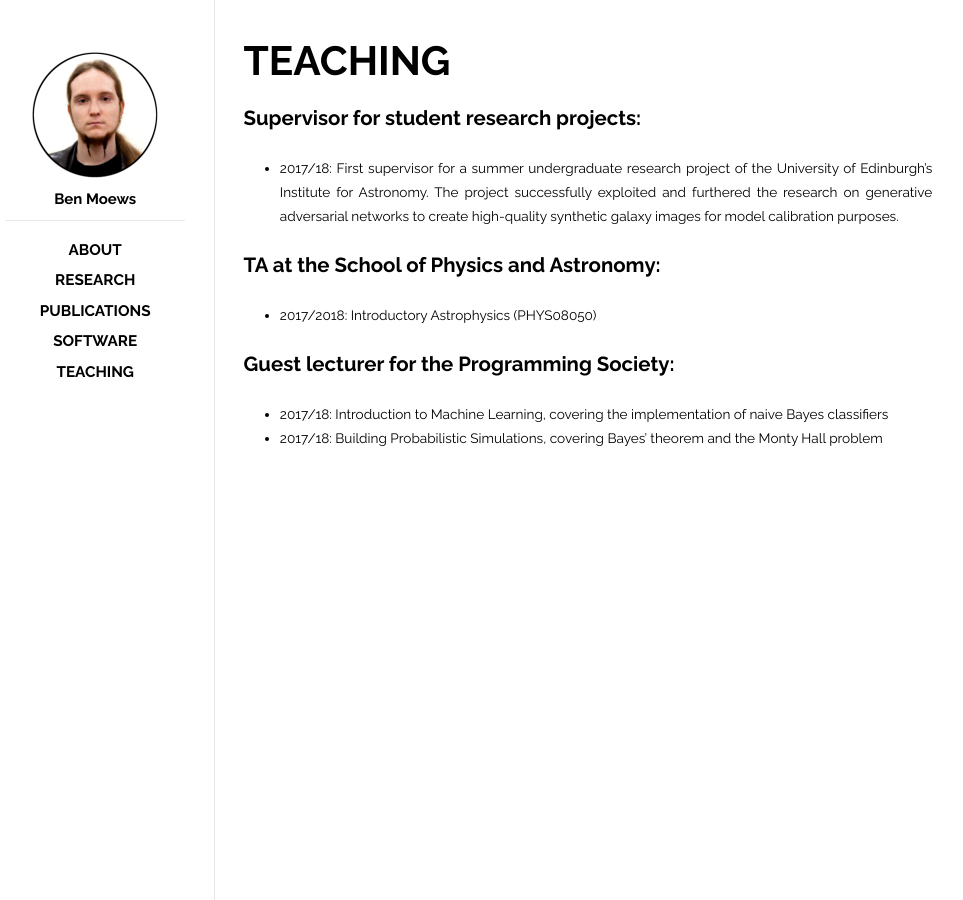
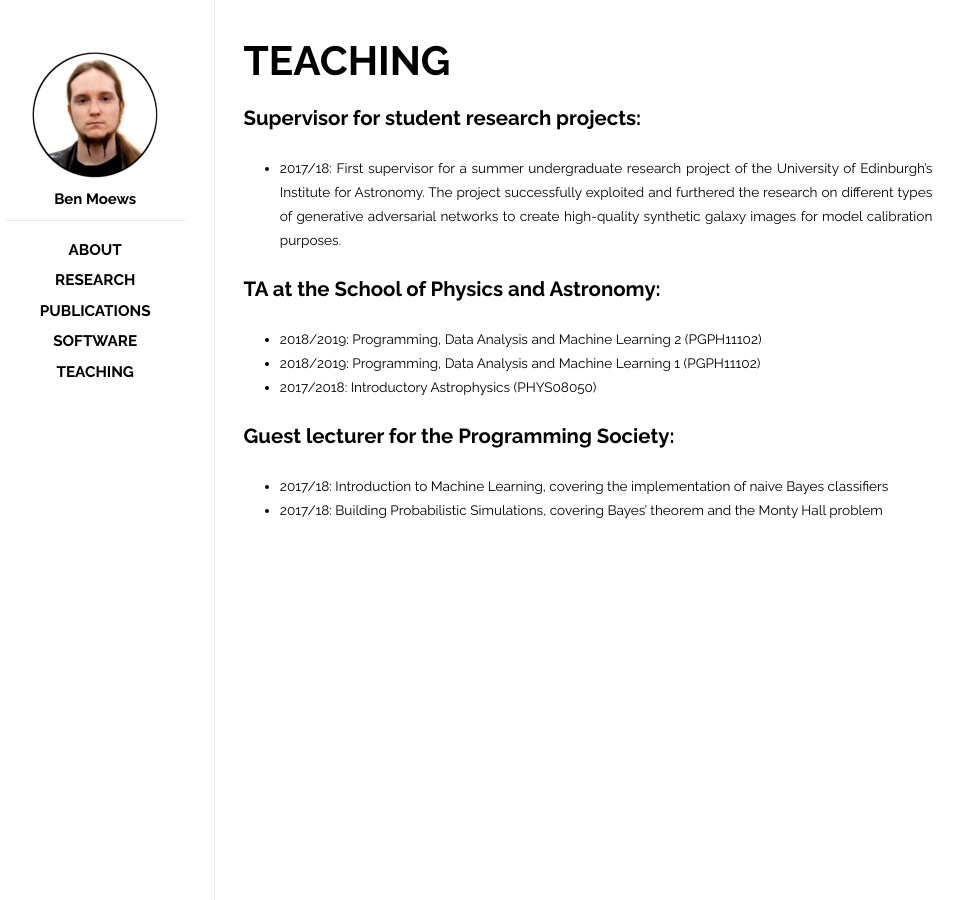
Before and after one commit to moews/moews.github.io, a Jekyll site: the page built from _posts/2017-03-23-teaching.md, in a window 1280 px wide. Shown: the whole page, without its empty margins (144-1107 px from the left). Built offline with Jekyll 4.4.1, drawn with Linux system fonts in a browser that asks for light colours.

Commit message:
Update 2017-03-23-teaching.md

```diff
--- a/_posts/2017-03-23-teaching.md
+++ b/_posts/2017-03-23-teaching.md
@@ -9,10 +9,12 @@
 
 ## Supervisor for student research projects:
 
-* 2017/18: First supervisor for a summer undergraduate research project of the University of Edinburgh's Institute for Astronomy. The project successfully exploited and furthered the research on generative adversarial networks to create high-quality synthetic galaxy images for model calibration purposes.
+* 2017/18: First supervisor for a summer undergraduate research project of the University of Edinburgh's Institute for Astronomy. The project successfully exploited and furthered the research on different types of generative adversarial networks to create high-quality synthetic galaxy images for model calibration purposes.
 
 ## TA at the School of Physics and Astronomy:
 
+* 2018/2019: Programming, Data Analysis and Machine Learning 2 (PGPH11102)
+* 2018/2019: Programming, Data Analysis and Machine Learning 1 (PGPH11102)
 * 2017/2018: Introductory Astrophysics (PHYS08050)
 
 ## Guest lecturer for the Programming Society:
```
